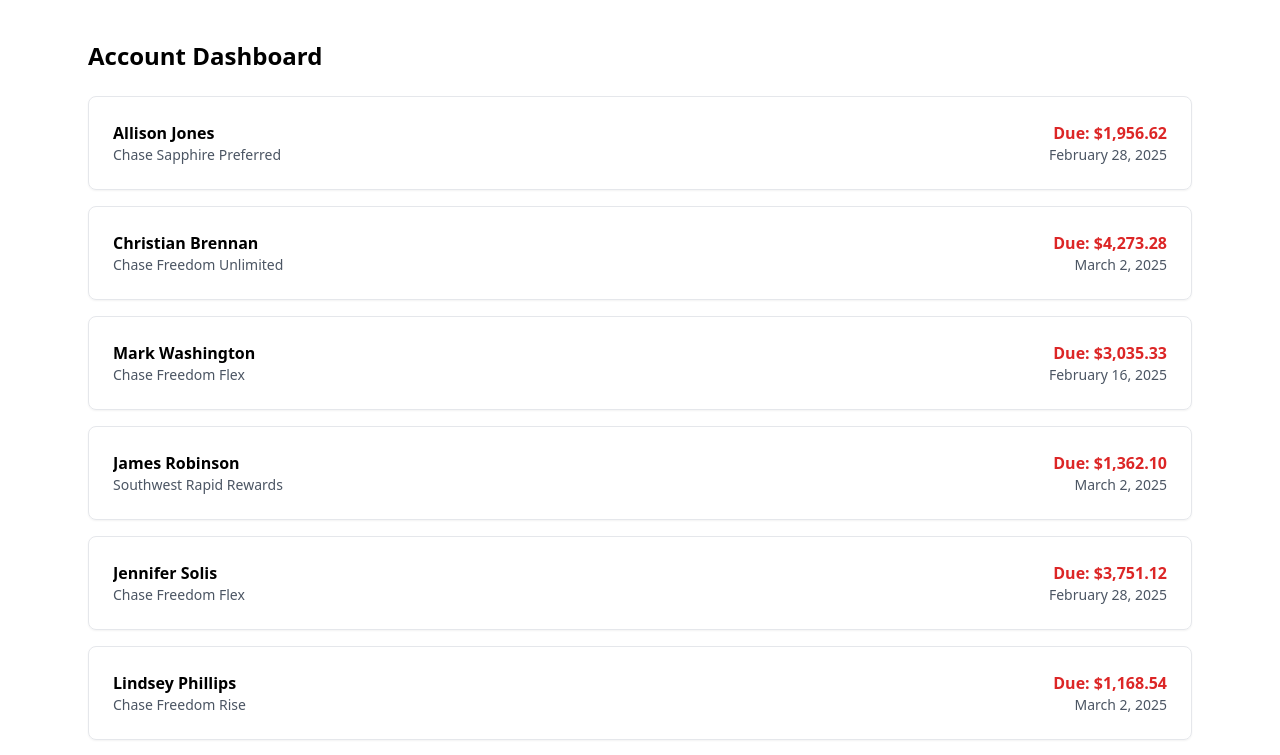
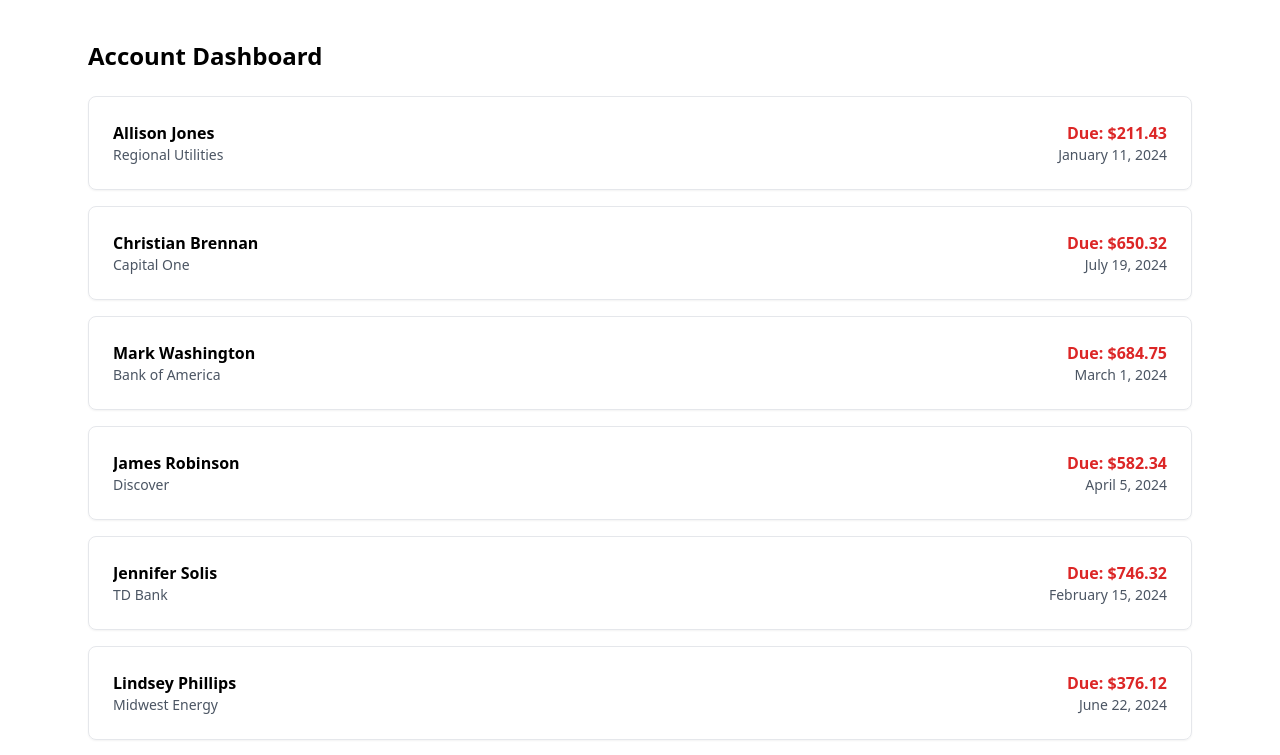
Before and after one commit to sujay621/Account_management_webpage, a React (Vite) app: page / in a window 1280 px wide. Shown: the top 755 px of the page. Built offline with nearby package versions, Linux system fonts and the light colour scheme.

Commit message:
updated ph.no's

```diff
--- a/src/data/accounts.ts
+++ b/src/data/accounts.ts
@@ -26,14 +26,13 @@
     ssn: "4132",
     email: "alliheartjones1987@gmail.com",
     phone_number: "7035430123",
-    number_to_call: "+16203496828",
+    number_to_call: "+19478004227",
     account_id: "518432",
-    account_type: "credit_card",
-    debt_due: 1956.62,
-    original_amount_due: 1942,
-    original_lender: "Chase Sapphire Preferred",
-    due_since: "2025-02-28",
-
+    account_type: "utility",
+    debt_due: 211.43,
+    original_amount_due: 253.20,
+    original_lender: "Regional Utilities",
+    due_since: "2024-01-11"
   },
   {
     reference_number: "815242",
@@ -44,14 +43,13 @@
     ssn: "7683",
     email: "christibstan@gmail.com",
     phone_number: "2056780184",
-    number_to_call: "+18456971789",
+    number_to_call: "+18177610876",
     account_id: "984857",
     account_type: "credit_card",
-    debt_due: 4273.28,
-    original_amount_due: 4263,
-    original_lender: "Chase Freedom Unlimited",
-    due_since: "2025-03-02",
-
+    debt_due: 650.32,
+    original_amount_due: 740.60,
+    original_lender: "Capital One",
+    due_since: "2024-07-19"
   },
   {
     reference_number: "338193",
@@ -62,14 +60,13 @@
     ssn: "5726",
     email: "mark.k.wash@outlook.com",
     phone_number: "9194310147",
-    number_to_call: "+12184894284",
+    number_to_call: "+12536002325",
     account_id: "647241",
-    account_type: "credit_card",
-    debt_due: 3035.33,
-    original_amount_due: 2957,
-    original_lender: "Chase Freedom Flex",
-    due_since: "2025-02-16",
-
+    account_type: "personal_loan",
+    debt_due: 684.75,
+    original_amount_due: 820.00,
+    original_lender: "Bank of America",
+    due_since: "2024-03-01"
   },
   {
     reference_number: "448901",
@@ -80,14 +77,13 @@
     ssn: "4817",
     email: "jamieaccshopping@hotmail.com",
     phone_number: "6149870128",
-    number_to_call: "+12185262444",
+    number_to_call: "+19032943031",
     account_id: "843189",
     account_type: "credit_card",
-    debt_due: 1362.1,
-    original_amount_due: 1355,
-    original_lender: "Southwest Rapid Rewards",
-    due_since: "2025-03-02",
-
+    debt_due: 582.34,
+    original_amount_due: 659.60,
+    original_lender: "Discover",
+    due_since: "2024-04-05"
   },
   {
     reference_number: "988927",
@@ -98,14 +94,13 @@
     ssn: "8208",
     email: "jennyso2025@outlook.com",
     phone_number: "7169830192",
-    number_to_call: "+12192001883",
+    number_to_call: "+13155099039",
     account_id: "493535",
-    account_type: "credit_card",
-    debt_due: 3751.12,
-    original_amount_due: 3687,
-    original_lender: "Chase Freedom Flex",
-    due_since: "2025-02-28",
-
+    account_type: "personal_loan",
+    debt_due: 746.32,
+    original_amount_due: 895.00,
+    original_lender: "TD Bank",
+    due_since: "2024-02-15"
   },
   {
     reference_number: "885896",
@@ -116,14 +111,13 @@
     ssn: "5983",
     email: "itsliloandstitch@hotmail.com",
     phone_number: "4098492147",
-    number_to_call: "+19034033489",
+    number_to_call: "+12202144876",
     account_id: "738294",
-    account_type: "credit_card",
-    debt_due: 1168.54,
-    original_amount_due: 1165,
-    original_lender: "Chase Freedom Rise",
-    due_since: "2025-03-02",
-
+    account_type: "utility",
+    debt_due: 376.12,
+    original_amount_due: 439.60,
+    original_lender: "Midwest Energy",
+    due_since: "2024-06-22"
   },
   {
     reference_number: "269721",
@@ -134,14 +128,13 @@
     ssn: "7563",
     email: "allgom19821@gmail.com",
     phone_number: "7204981296",
-    number_to_call: "+18159120656",
+    number_to_call: "+13176498748",
     account_id: "629186",
-    account_type: "credit_card",
-    debt_due: 1961.2,
-    original_amount_due: 1945,
-    original_lender: "Chase Slate Edge",
-    due_since: "2025-03-01",
-
+    account_type: "personal_loan",
+    debt_due: 526.17,
+    original_amount_due: 633.20,
+    original_lender: "Wells Fargo",
+    due_since: "2024-05-08"
   },
   {
     reference_number: "152229",
@@ -152,7 +145,7 @@
     ssn: "1314",
     email: "nicklovespizza4@gmail.com",
     phone_number: "5618234317",
-    number_to_call: "+18312170059",
+    number_to_call: "+13132511684",
     account_id: "847563",
     account_type: "credit_card",
     debt_due: 4036.42,
```
